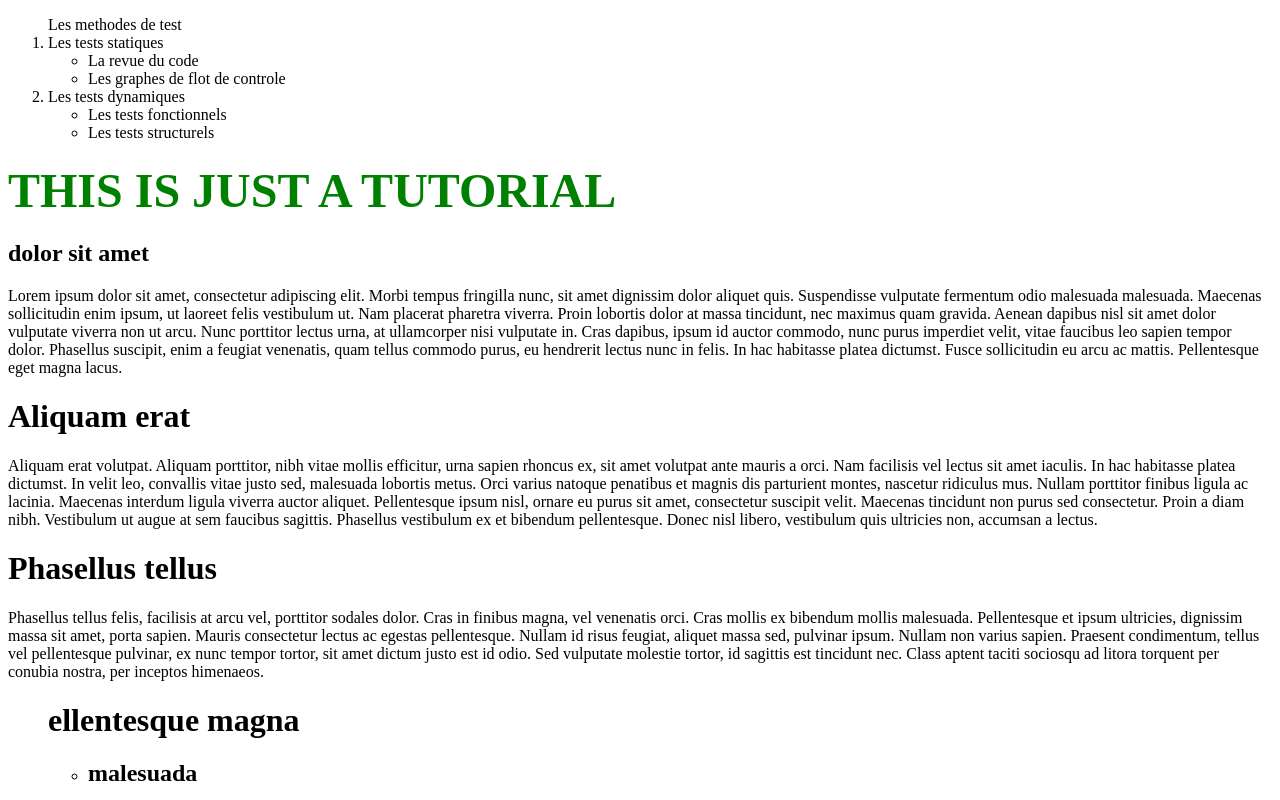
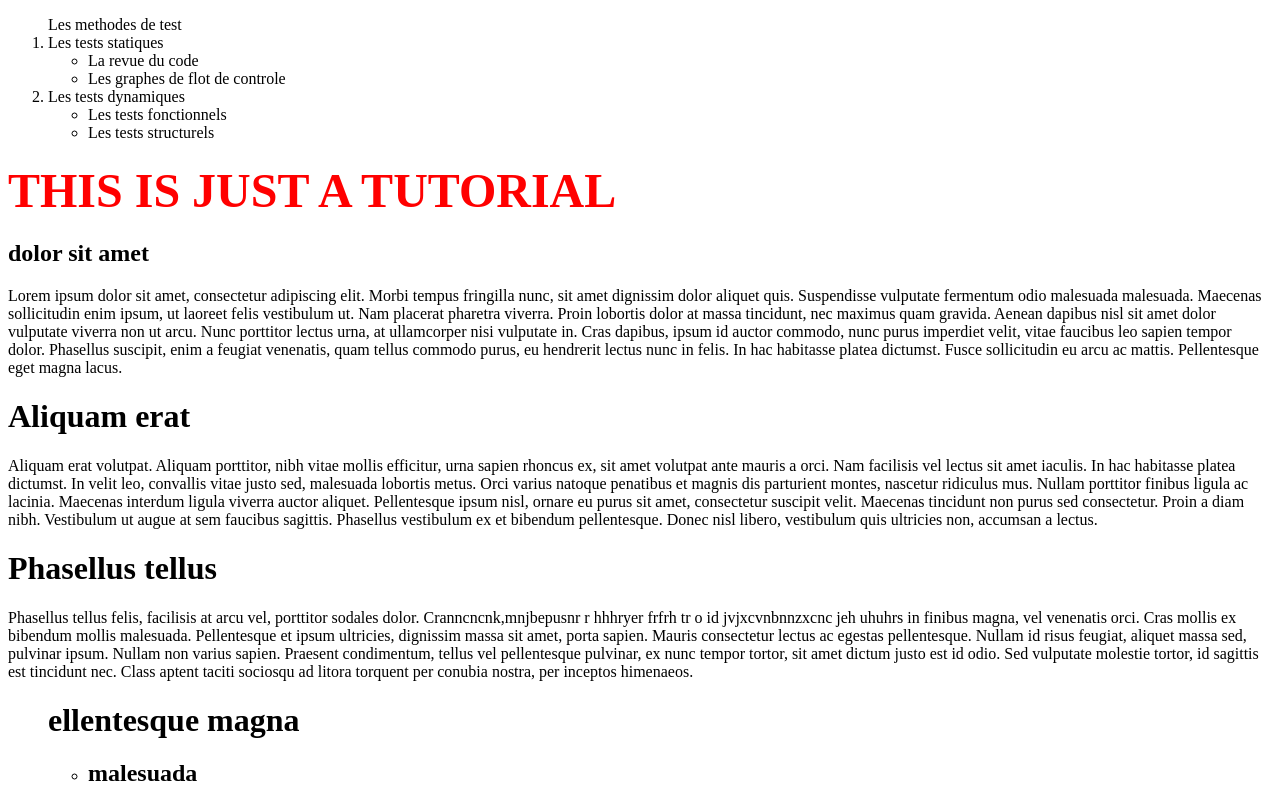
Before and after one commit to SelmaHelper/NouveauRep, a plain HTML site: page index.html in a window 1280 px wide. Shown: the top 800 px of the page. Drawn offline with Linux system fonts and the light colour scheme.

Commit message:
changement

```diff
--- a/index.html
+++ b/index.html
@@ -18,13 +18,13 @@
 	</ol>
 	<!--premier commentaire-->
 
-<h1> <FONT size="20pt"> <font color=green>THIS IS JUST A TUTORIAL</font></FONT></h1>
+<h1> <FONT size="20pt"> <font color=red>THIS IS JUST A TUTORIAL</font></FONT></h1>
 <h2>dolor sit amet</h2>
 <p>Lorem ipsum dolor sit amet, consectetur adipiscing elit. Morbi tempus fringilla nunc, sit amet dignissim dolor aliquet quis. Suspendisse vulputate fermentum odio malesuada malesuada. Maecenas sollicitudin enim ipsum, ut laoreet felis vestibulum ut. Nam placerat pharetra viverra. Proin lobortis dolor at massa tincidunt, nec maximus quam gravida. Aenean dapibus nisl sit amet dolor vulputate viverra non ut arcu. Nunc porttitor lectus urna, at ullamcorper nisi vulputate in. Cras dapibus, ipsum id auctor commodo, nunc purus imperdiet velit, vitae faucibus leo sapien tempor dolor. Phasellus suscipit, enim a feugiat venenatis, quam tellus commodo purus, eu hendrerit lectus nunc in felis. In hac habitasse platea dictumst. Fusce sollicitudin eu arcu ac mattis. Pellentesque eget magna lacus.</p>
 <h1>Aliquam erat</h1>
 <p>Aliquam erat volutpat. Aliquam porttitor, nibh vitae mollis efficitur, urna sapien rhoncus ex, sit amet volutpat ante mauris a orci. Nam facilisis vel lectus sit amet iaculis. In hac habitasse platea dictumst. In velit leo, convallis vitae justo sed, malesuada lobortis metus. Orci varius natoque penatibus et magnis dis parturient montes, nascetur ridiculus mus. Nullam porttitor finibus ligula ac lacinia. Maecenas interdum ligula viverra auctor aliquet. Pellentesque ipsum nisl, ornare eu purus sit amet, consectetur suscipit velit. Maecenas tincidunt non purus sed consectetur. Proin a diam nibh. Vestibulum ut augue at sem faucibus sagittis. Phasellus vestibulum ex et bibendum pellentesque. Donec nisl libero, vestibulum quis ultricies non, accumsan a lectus.</p>
 <h1>Phasellus tellus</h1>
-<p>Phasellus tellus felis, facilisis at arcu vel, porttitor sodales dolor. Cras in finibus magna, vel venenatis orci. Cras mollis ex bibendum mollis malesuada. Pellentesque et ipsum ultricies, dignissim massa sit amet, porta sapien. Mauris consectetur lectus ac egestas pellentesque. Nullam id risus feugiat, aliquet massa sed, pulvinar ipsum. Nullam non varius sapien. Praesent condimentum, tellus vel pellentesque pulvinar, ex nunc tempor tortor, sit amet dictum justo est id odio. Sed vulputate molestie tortor, id sagittis est tincidunt nec. Class aptent taciti sociosqu ad litora torquent per conubia nostra, per inceptos himenaeos.</p>
+<p>Phasellus tellus felis, facilisis at arcu vel, porttitor sodales dolor. Cranncncnk,mnjbepusnr r hhhryer frfrh tr o id jvjxcvnbnnzxcnc jeh uhuhrs in finibus magna, vel venenatis orci. Cras mollis ex bibendum mollis malesuada. Pellentesque et ipsum ultricies, dignissim massa sit amet, porta sapien. Mauris consectetur lectus ac egestas pellentesque. Nullam id risus feugiat, aliquet massa sed, pulvinar ipsum. Nullam non varius sapien. Praesent condimentum, tellus vel pellentesque pulvinar, ex nunc tempor tortor, sit amet dictum justo est id odio. Sed vulputate molestie tortor, id sagittis est tincidunt nec. Class aptent taciti sociosqu ad litora torquent per conubia nostra, per inceptos himenaeos.</p>
 <ul><h1>ellentesque magna</h1>
 	<ul><li><h2>malesuada</h2></li></ul>
 </ul>
```
